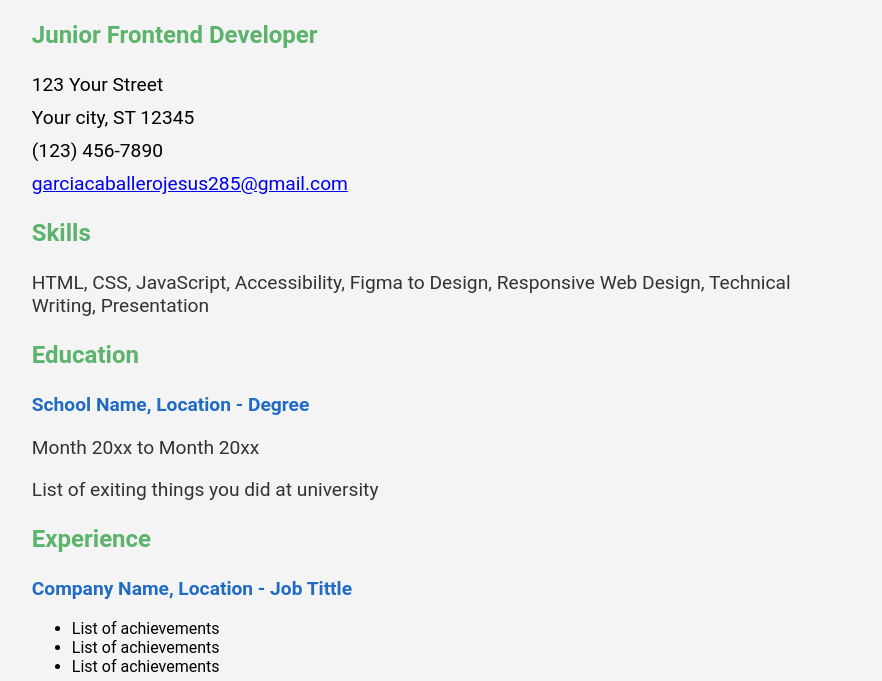
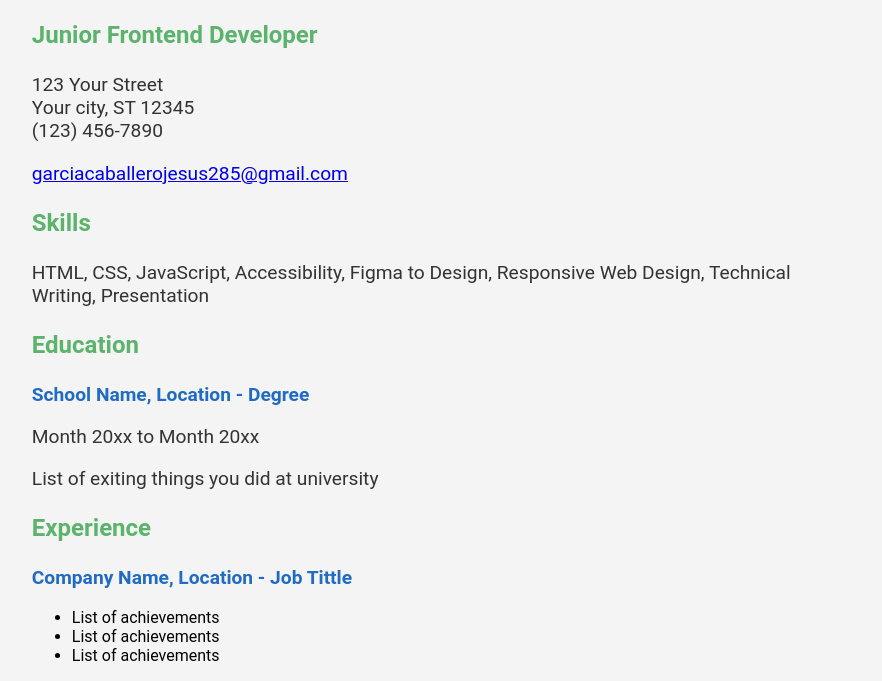
Before and after one commit to yisus28k/Single-Page_CV_ROADMAP.SH_exercice_1, a plain HTML site: page Index.html in a window 1280 px wide. Shown: the part 99-780 px from the top of the page, without its empty margins (45-927 px from the left). Drawn offline with Linux system fonts and the light colour scheme.

Commit message:
Recommendations ⚡️
Sólo corregí las divs, trata de usar semantic HTML, y las etiquetas OG

```diff
--- a/Index.html
+++ b/Index.html
@@ -27,9 +27,11 @@
         <h3>Junior Frontend Developer</h3>
 
         <div class="address">
-            <div>123 Your Street</div>
-            <div>Your city, ST 12345</div>
-            <div>(123) 456-7890</div>
+            <p>
+                123 Your Street <br>
+                Your city, ST 12345 <br>
+                (123) 456-7890 <br>
+            </p>
             <div>
                 <a href="mailto:garciacaballerojesus285@gmail.com"
                     >garciacaballerojesus285@gmail.com</a
```
